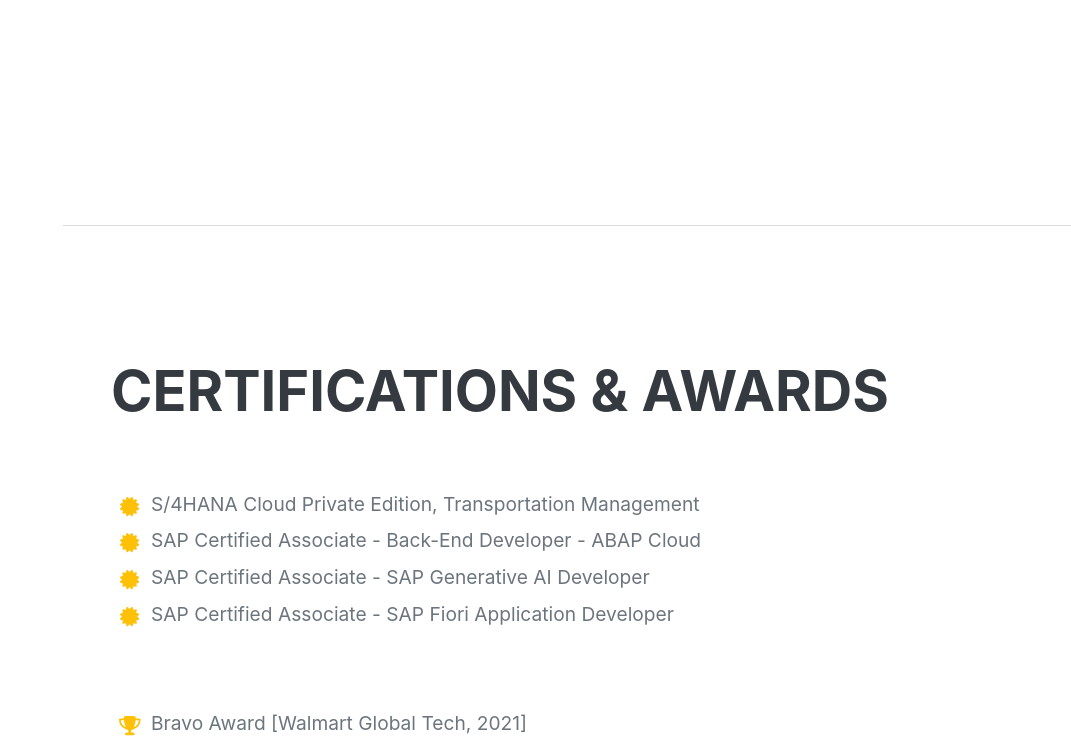
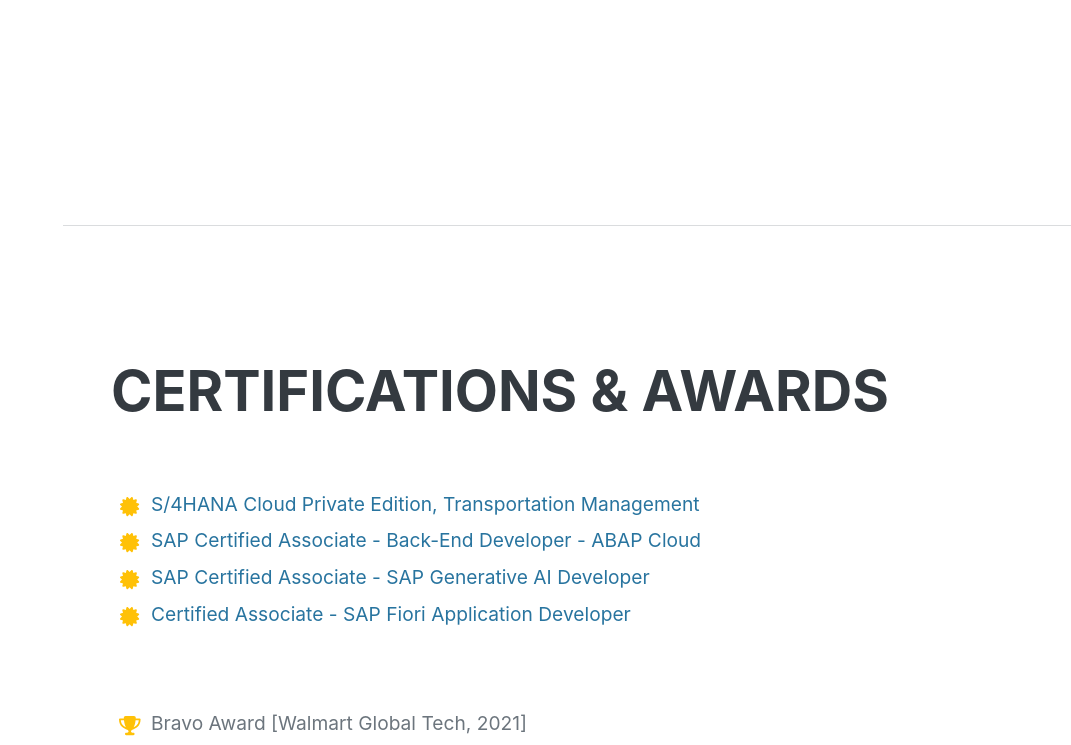
Before and after one commit to hyperion-14/hyperion-14.github.io, a plain HTML site: page index.html in a window 1280 px wide. Shown: the part 3166-3911 px from the top of the page, without its empty margins (209-1280 px from the left). Drawn offline with nearby package versions, Linux system fonts and the light colour scheme; a script that the page names is missing; a web font is replaced by a local one.

Commit message:
Update index.html

```diff
--- a/index.html
+++ b/index.html
@@ -96,7 +96,7 @@
     <div class="container-fluid p-0">
         <section class="resume-section" id="about">
             <div class="resume-section-content">
-                <h1 class="mb-0" >
+                <h1 class="mb-0">
                     <span class="text-primary ">Deepak</span>
                     Joshy
                 </h1>
@@ -143,7 +143,7 @@
                 </div>
                 <div class="d-flex flex-column flex-md-row justify-content-between mb-5 scale-on-hover-09">
                     <div class="flex-grow-1">
-                        <h3 class="mb-0">L&T Infotech</h3>
+                        <h3 class="mb-0">LTIMindtree</h3>
                         <div class="subheading mb-3">Software Engineer</div>
                     </div>
                     <div class="flex-shrink-0"><span class="text-primary">September 2014 - July 2018</span></div>
@@ -266,14 +266,22 @@
             <div class="resume-section-content">
                 <h2 class="mb-5 scale-on-hover">Certifications & Awards</h2>
                 <ul class="fa-ul mb-0">
-                    <li class="mt-3"><span class="fa-li"><i class="fas fa-certificate text-warning"></i></span>S/4HANA
-                        Cloud Private Edition, Transportation Management</li>
-                    <li><span class="fa-li"><i class="fas fa-certificate text-warning"></i></span>SAP Certified
-                        Associate - Back-End Developer - ABAP Cloud</li>
-                    <li><span class="fa-li"><i class="fas fa-certificate text-warning"></i></span>SAP Certified
-                        Associate - SAP Generative AI Developer</li>
-                    <li><span class="fa-li"><i class="fas fa-certificate text-warning"></i></span>SAP Certified
-                        Associate - SAP Fiori Application Developer</li>
+                    <li class="mt-3"><span class="fa-li"><i class="fas fa-certificate text-warning"></i></span><a
+                            href="https://www.credly.com/badges/f5964b0f-a108-46c7-a894-b74c672e7c38/public_url"
+                            style="text-decoration:none" target="_blank">S/4HANA
+                            Cloud Private Edition, Transportation Management</a></li>
+                    <li><span class="fa-li"><i class="fas fa-certificate text-warning"></i></span><a
+                            href="https://www.credly.com/badges/7fa14e88-4156-4859-9084-579c4e265b39/public_url"
+                            style="text-decoration:none" target="_blank">SAP Certified
+                            Associate - Back-End Developer - ABAP Cloud</a></li>
+                    <li><span class="fa-li"><i class="fas fa-certificate text-warning"></i></span><a
+                            href="https://www.credly.com/badges/cb698cd7-6f25-4383-9f8b-df963f265b2d/public_url"
+                            style="text-decoration:none" target="_blank">SAP Certified
+                            Associate - SAP Generative AI Developer</a></li>
+                    <li><span class="fa-li"><i class="fas fa-certificate text-warning"></i></span><a
+                            href="https://www.credly.com/badges/dc68e40c-9722-4740-8474-b98ef07fd22e/public_url"
+                            style="text-decoration:none" target="_blank">Certified
+                            Associate - SAP Fiori Application Developer</a></li>
                     <br><br>
                     <li class="mt-4"><span class="fa-li"><i class="fas fa-trophy text-warning"></i></span>Bravo Award
                         [Walmart Global Tech, 2021]</li>
```
